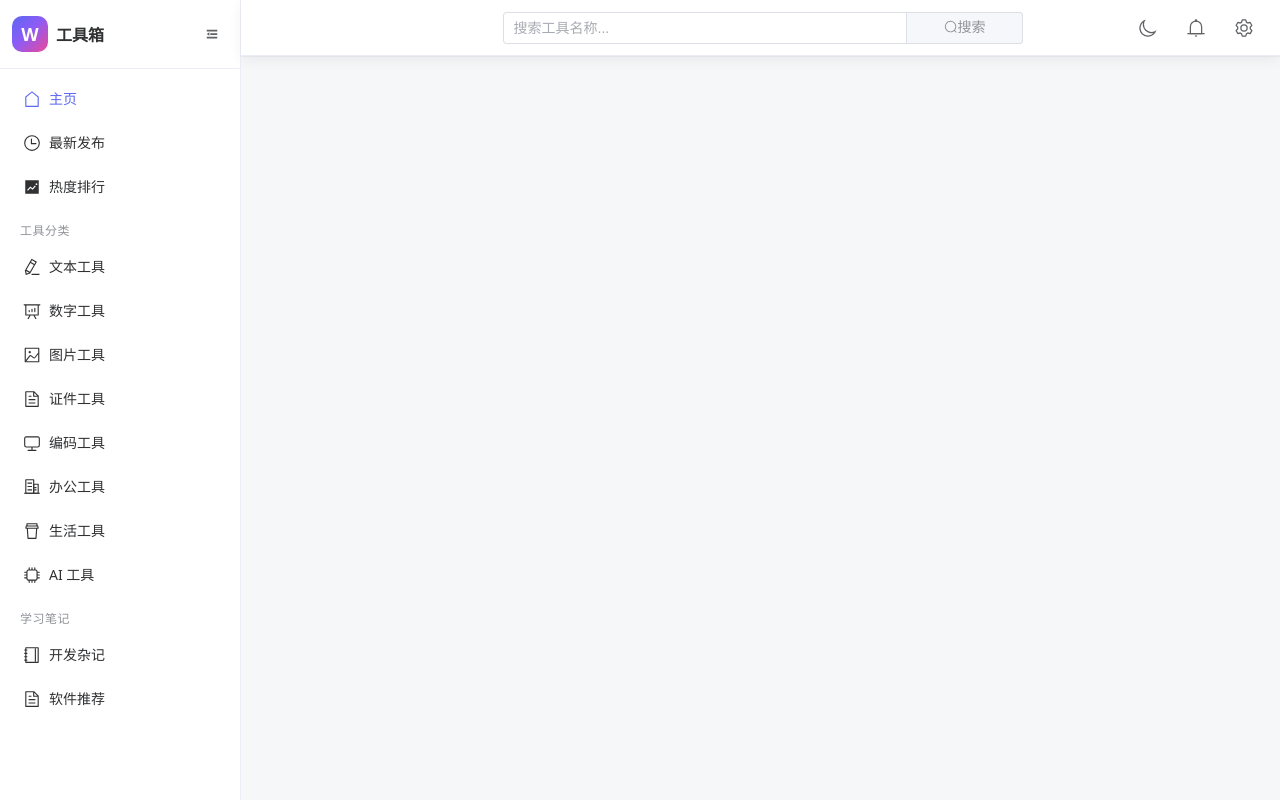
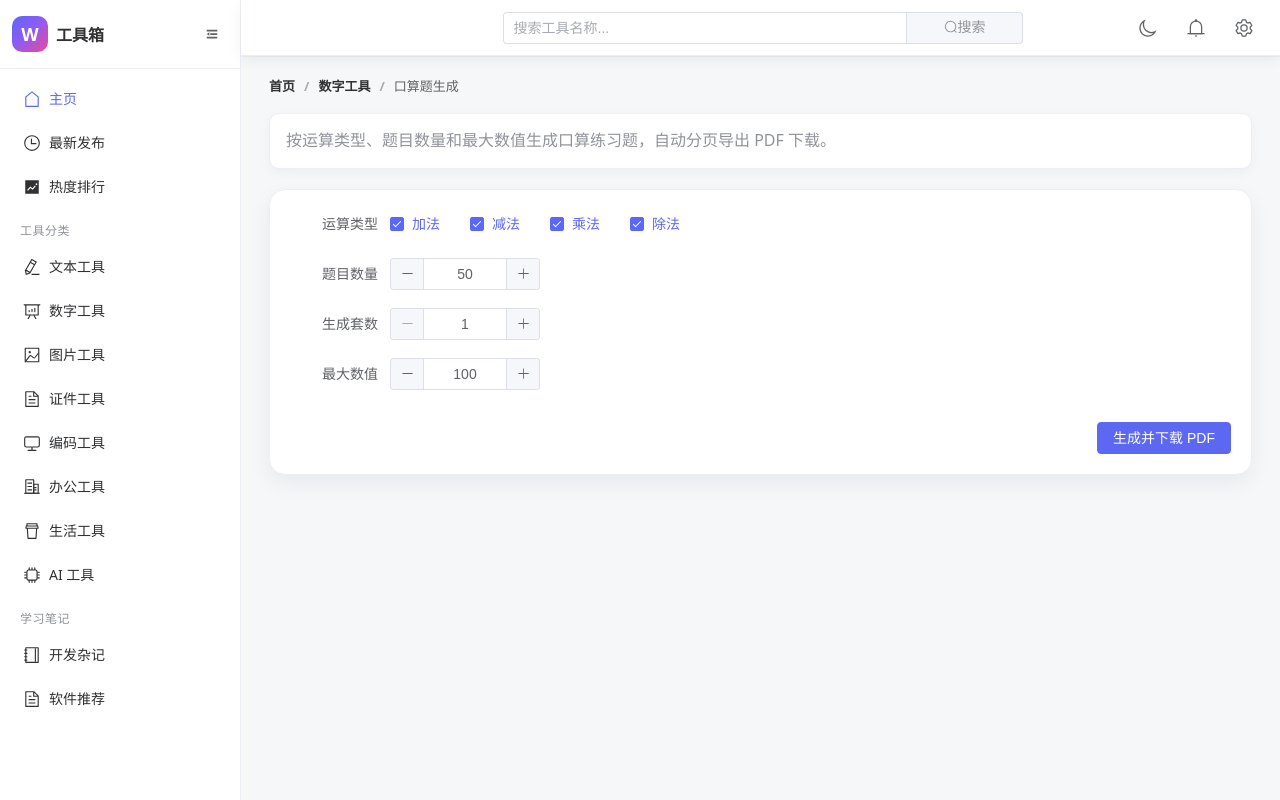
Before and after one commit to liuzhuangzhuang-qd/toolSystem, a Vue app in the folder toolbox/: page /tools/num-mental-math-pdf in a window 1280 px wide. Built offline with nearby package versions, Linux system fonts and the light colour scheme.

Commit message:
功能开发

```diff
--- a/toolbox/package.json
+++ b/toolbox/package.json
@@ -10,6 +10,7 @@
   },
   "dependencies": {
     "@element-plus/icons-vue": "^2.3.2",
+    "@pdf-lib/fontkit": "^1.1.1",
     "@types/crypto-js": "^4.2.2",
     "crypto-js": "^4.2.0",
     "element-plus": "^2.13.6",
--- a/toolbox/src/data/tools.ts
+++ b/toolbox/src/data/tools.ts
@@ -69,6 +69,13 @@ const numTools: ToolCard[] = [
     thumb: g(45, 90, 58, 48),
     icon: '🎲',
     routeName: 'num-random-generate',
+  },
+  {
+    title: '口算题生成',
+    desc: '按加减乘除、数量和最大数生成口算题，并导出 PDF。',
+    thumb: g(18, 88, 56, 46),
+    icon: '📝',
+    routeName: 'num-mental-math-pdf',
   },
   { title: '单位换算', desc: '长度、面积、体积、重量等常用单位换算。', thumb: g(190, 75, 55, 45), icon: '⚖' },
   { title: '百分比计算', desc: '增减百分比、占比与复合增长计算。', thumb: g(25, 85, 55, 45), icon: '%' },
--- a/toolbox/src/router/index.ts
+++ b/toolbox/src/router/index.ts
@@ -91,6 +91,12 @@ const router = createRouter({
       name: 'num-random-generate',
       component: () => import('../views/catNum/RandomNumberView/index.vue'),
       meta: { title: '随机数生成' },
+    },
+    {
+      path: '/tools/num-mental-math-pdf',
+      name: 'num-mental-math-pdf',
+      component: () => import('../views/catNum/MentalMathPdfView/index.vue'),
+      meta: { title: '口算题生成' },
     },
     {
       path: '/tools/crypto-aes',
--- /dev/null
+++ b/toolbox/src/views/catNum/MentalMathPdfView/index.vue
@@ -0,0 +1,258 @@
+<script setup lang="ts">
+import { ref } from 'vue'
+import { ElMessage } from 'element-plus'
+import { PDFDocument, PDFPage, rgb } from 'pdf-lib'
+import fontkit from '@pdf-lib/fontkit'
+
+type Op = '+' | '-' | '*' | '/'
+
+const selectedOps = ref<Op[]>(['+', '-', '*', '/'])
+const questionCount = ref(50)
+const maxValue = ref(100)
+const setCount = ref(1)
+const generating = ref(false)
+const CHINESE_FONT_URL = '/fonts/NotoSansCJKsc-Regular.otf'
+let chineseFontBytesPromise: Promise<ArrayBuffer> | null = null
+
+function getChineseFontBytes(): Promise<ArrayBuffer> {
+  if (!chineseFontBytesPromise) {
+    chineseFontBytesPromise = fetch(CHINESE_FONT_URL).then(async (res) => {
+      if (!res.ok) throw new Error('字体文件加载失败')
+      return res.arrayBuffer()
+    })
+  }
+  return chineseFontBytesPromise
+}
+
+function randInt(min: number, max: number): number {
+  const lo = Math.ceil(min)
+  const hi = Math.floor(max)
+  return lo + Math.floor(Math.random() * (hi - lo + 1))
+}
+
+function pickOne<T>(arr: T[]): T {
+  return arr[randInt(0, arr.length - 1)]
+}
+
+function makeQuestion(op: Op, max: number): string {
+  if (op === '+') {
+    const a = randInt(0, max)
+    const b = randInt(0, max)
+    return `${a} + ${b} = ______`
+  }
+  if (op === '-') {
+    const a = randInt(0, max)
+    const b = randInt(0, a)
+    return `${a} - ${b} = ______`
+  }
+  if (op === '*') {
+    const a = randInt(0, max)
+    const b = randInt(0, max)
+    return `${a} * ${b} = ______`
+  }
+  const b = randInt(1, Math.max(1, max))
+  const q = randInt(0, Math.floor(max / b))
+  const a = b * q
+  return `${a} / ${b} = ______`
+}
+
+function validateInput(): boolean {
+  if (!selectedOps.value.length) {
+    ElMessage.warning('请至少选择一种运算符。')
+    return false
+  }
+  if (!Number.isFinite(questionCount.value) || questionCount.value < 1) {
+    ElMessage.warning('题目数量需大于等于 1。')
+    return false
+  }
+  if (questionCount.value > 100) {
+    ElMessage.warning('题目数量最大为 100。')
+    return false
+  }
+  if (!Number.isFinite(setCount.value) || setCount.value < 1) {
+    ElMessage.warning('生成套数需大于等于 1。')
+    return false
+  }
+  if (setCount.value > 10) {
+    ElMessage.warning('生成套数最大为 10。')
+    return false
+  }
+  if (!Number.isFinite(maxValue.value) || maxValue.value < 1) {
+    ElMessage.warning('最大数值需大于等于 1。')
+    return false
+  }
+  return true
+}
+
+async function generatePdf() {
+  if (generating.value) return
+  if (!validateInput()) return
+
+  generating.value = true
+  try {
+    const count = Math.floor(questionCount.value)
+    const max = Math.floor(maxValue.value)
+    const totalSets = Math.floor(setCount.value)
+    const ops = selectedOps.value
+
+    const pdf = await PDFDocument.create()
+    pdf.registerFontkit(fontkit)
+    const fontBytes = await getChineseFontBytes()
+    // CJK 字体在部分环境下子集化会出现中文不显示，改为完整嵌入确保稳定出字。
+    const font = await pdf.embedFont(fontBytes, { subset: false })
+
+    const pageWidth = 595.28
+    const pageHeight = 841.89
+    const marginX = 30
+    const marginBottom = 42
+    const titleY = pageHeight - 56
+    const infoY = pageHeight - 82
+    const gridTop = pageHeight - 114
+    const columns = count > 40 ? 4 : 3
+    const rowsPerPage = Math.max(1, Math.ceil(count / columns))
+    const colGap = 6
+    const rowGap = 6
+    const colWidth = (pageWidth - marginX * 2 - colGap * (columns - 1)) / columns
+    const usableHeight = gridTop - marginBottom
+    const cellHeight = (usableHeight - rowGap * (rowsPerPage - 1)) / rowsPerPage
+    const perPage = count
+
+    const lineColor = rgb(0.96, 0.96, 0.96)
+    const textColor = rgb(0.22, 0.27, 0.33)
+    const subColor = rgb(0.4, 0.43, 0.47)
+
+    function drawInfoLine(page: PDFPage, x: number, y: number, label: string, width: number) {
+      page.drawText(label, { x, y: y + 2, size: 10, font, color: subColor })
+      const lineStart = x + 36
+      page.drawLine({
+        start: { x: lineStart, y },
+        end: { x: x + width, y },
+        thickness: 0.6,
+        color: lineColor,
+      })
+    }
+
+    for (let setIndex = 0; setIndex < totalSets; setIndex += 1) {
+      const questions = Array.from({ length: count }, () => makeQuestion(pickOne(ops), max))
+      const page = pdf.addPage([pageWidth, pageHeight])
+      const title = totalSets > 1 ? `口算练习题（第 ${setIndex + 1} 套）` : '口算练习题'
+      const titleWidth = font.widthOfTextAtSize(title, 20)
+      page.drawText(title, {
+        x: (pageWidth - titleWidth) / 2,
+        y: titleY,
+        size: 20,
+        font,
+        color: textColor,
+      })
+
+      const fieldY = infoY
+      const fieldWidth = (pageWidth - marginX * 2 - 18) / 4
+      drawInfoLine(page, marginX, fieldY, '姓名:', fieldWidth)
+      drawInfoLine(page, marginX + fieldWidth + 6, fieldY, '班级:', fieldWidth)
+      drawInfoLine(page, marginX + (fieldWidth + 6) * 2, fieldY, '日期:', fieldWidth)
+      drawInfoLine(page, marginX + (fieldWidth + 6) * 3, fieldY, '用时:', fieldWidth)
+
+      for (let i = 0; i < perPage; i += 1) {
+        const row = Math.floor(i / columns)
+        const col = i % columns
+        const x = marginX + col * (colWidth + colGap)
+        const yTop = gridTop - row * (cellHeight + rowGap)
+        const yBottom = yTop - cellHeight
+
+        page.drawRectangle({
+          x,
+          y: yBottom,
+          width: colWidth,
+          height: cellHeight,
+          borderColor: lineColor,
+          borderWidth: 0.6,
+        })
+
+        const raw = questions[i].replace(/\*/g, '×').replace(/\//g, '÷').replace(/_/g, ' ')
+        const tSize = 13
+        const textWidth = font.widthOfTextAtSize(raw, tSize)
+        page.drawText(raw, {
+          x: x + (colWidth - textWidth) / 2,
+          y: yBottom + (cellHeight - tSize) / 2 + 2,
+          size: tSize,
+          font,
+          color: textColor,
+        })
+      }
+    }
+
+    const bytes = await pdf.save()
+    const blob = new Blob([new Uint8Array(bytes)], { type: 'application/pdf' })
+    const url = URL.createObjectURL(blob)
+    const a = document.createElement('a')
+    a.href = url
+    a.download = `mental-math-${Date.now()}.pdf`
+    a.click()
+    URL.revokeObjectURL(url)
+    ElMessage.success(`已生成 ${totalSets} 套口算题（每套 ${count} 题）并开始下载。`)
+  } catch (e) {
+    console.error(e)
+    const msg = e instanceof Error ? e.message : ''
+    if (msg.includes('字体文件')) ElMessage.error('中文字体加载失败，请刷新后重试。')
+    else ElMessage.error('生成 PDF 失败，请稍后重试。')
+  } finally {
+    generating.value = false
+  }
+}
+</script>
+
+<template>
+  <div class="mental-math">
+    <header class="mental-math__head">
+      <el-breadcrumb class="mental-math__crumb" separator="/">
+        <el-breadcrumb-item :to="{ path: '/' }">首页</el-breadcrumb-item>
+        <el-breadcrumb-item :to="{ name: 'category', params: { id: 'cat-num' } }">数字工具</el-breadcrumb-item>
+        <el-breadcrumb-item>口算题生成</el-breadcrumb-item>
+      </el-breadcrumb>
+      <div class="mental-math__intro-card">
+        <p class="mental-math__intro-desc">
+          按运算类型、题目数量和最大数值生成口算练习题，自动分页导出 PDF 下载。
+        </p>
+      </div>
+    </header>
+
+    <section class="mental-math__panel">
+      <el-form label-width="100px" label-position="right">
+        <el-form-item label="运算类型">
+          <el-checkbox-group v-model="selectedOps">
+            <el-checkbox label="+">加法</el-checkbox>
+            <el-checkbox label="-">减法</el-checkbox>
+            <el-checkbox label="*">乘法</el-checkbox>
+            <el-checkbox label="/">除法</el-checkbox>
+          </el-checkbox-group>
+        </el-form-item>
+
+        <el-form-item label="题目数量">
+          <el-input-number v-model="questionCount" :min="1" :max="100" :step="1" />
+        </el-form-item>
+
+        <el-form-item label="生成套数">
+          <el-input-number v-model="setCount" :min="1" :max="10" :step="1" />
+        </el-form-item>
+
+        <el-form-item label="最大数值">
+          <el-input-number v-model="maxValue" :min="1" :max="100000" :step="1" />
+        </el-form-item>
+      </el-form>
+
+      <div class="mental-math__actions">
+        <el-button type="primary" :loading="generating" @click="generatePdf">生成并下载 PDF</el-button>
+      </div>
+    </section>
+  </div>
+</template>
+
+<style scoped>
+.mental-math { display: flex; flex-direction: column; gap: 16px; }
+.mental-math__head { margin-bottom: 4px; }
+.mental-math__crumb { font-size: 13px; }
+.mental-math__intro-card { margin-top: 20px; padding: 14px 16px; border-radius: 10px; background: #fff; border: 1px solid var(--el-border-color-lighter); box-shadow: 0 4px 12px rgba(15, 23, 42, 0.04); }
+.mental-math__intro-desc { margin: 0; font-size: 16px; color: var(--uu-text-secondary); line-height: 1.6; }
+.mental-math__panel { background: #fff; border-radius: 16px; padding: 18px 20px 20px; box-shadow: 0 8px 22px rgba(15, 23, 42, 0.06); border: 1px solid var(--el-border-color-lighter); display: flex; flex-direction: column; gap: 14px; }
+.mental-math__actions { display: flex; justify-content: flex-end; }
+</style>
```
Also changed, not shown: 2 other files (tests, documents, lock files or other folders).
